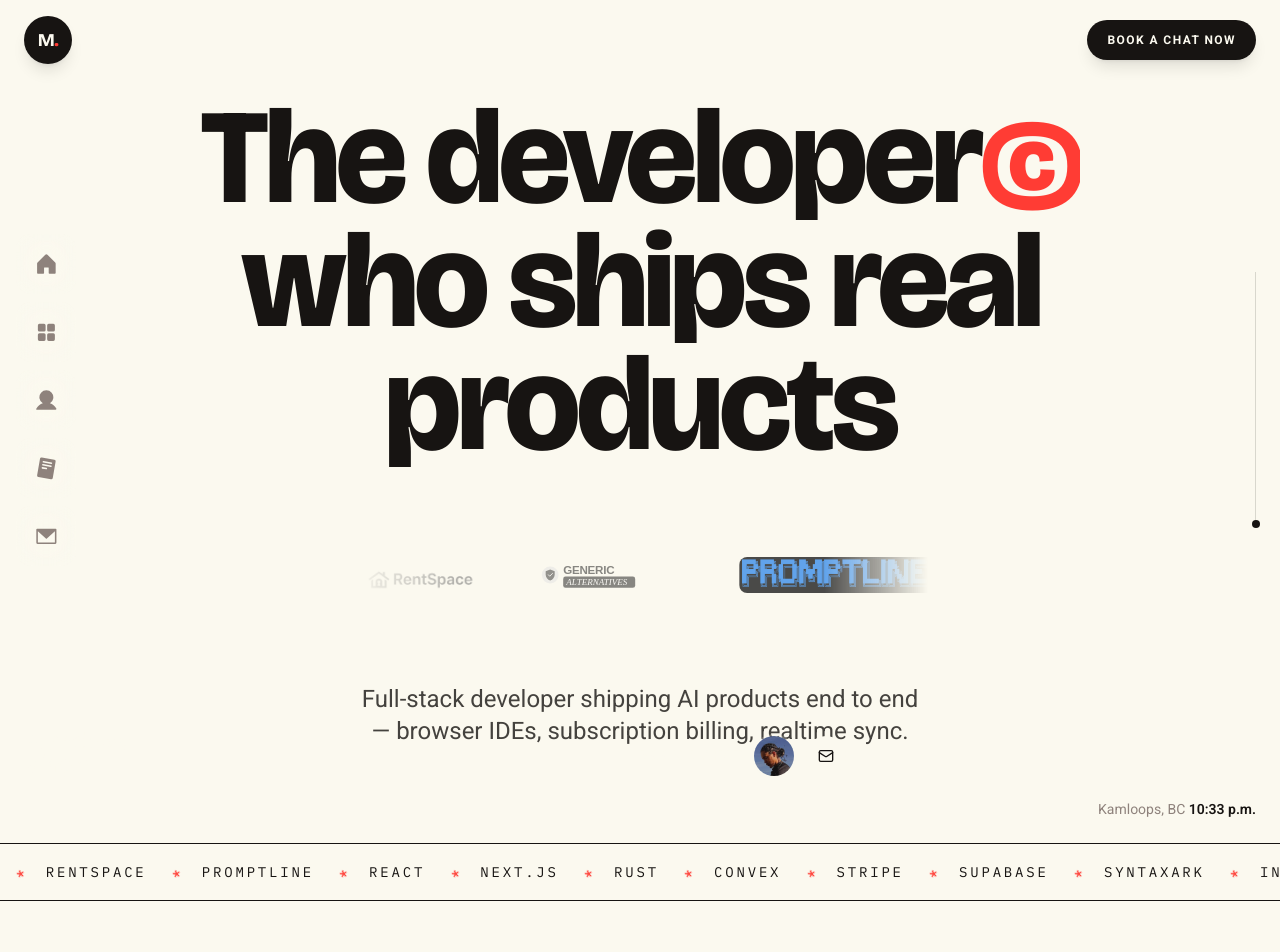
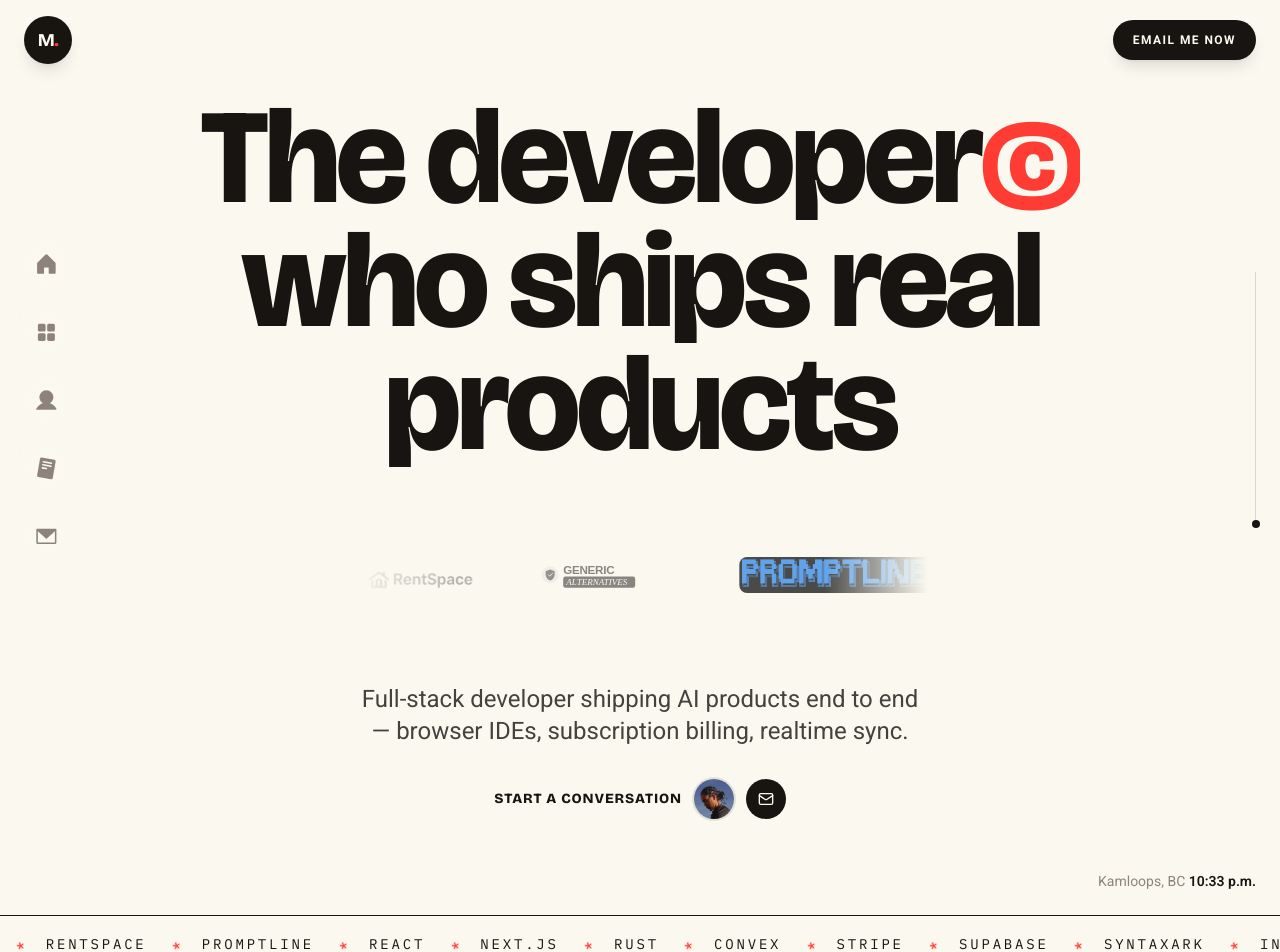
Before and after one commit to deepmroot/mandeep-portfolio, a React (Vite) app: page / in a window 1280 px wide. Shown: the top 952 px of the page. Built offline with nearby package versions, Linux system fonts and the light colour scheme; grey boxes are pictures that could not be loaded.

Commit message:
Revert "Persistent bottom-center booking CTA, header pill reworded"
This reverts commit fe91b6c97974ccd8e7ccbfe0cf2d1f68240f77aa.

```diff
--- a/src/appart-theme/Portfolio.jsx
+++ b/src/appart-theme/Portfolio.jsx
@@ -200,7 +200,6 @@ export default function Portfolio() {
         <Header />
         <SideNav />
         <CornerName />
-        <CornerCTA />
         <ScrollProgress />
         <Hero />
         <Ticker />
@@ -239,7 +238,7 @@ function Header() {
           href={LINKS.email}
           className="pointer-events-auto inline-flex items-center gap-2 rounded-full bg-[#171412] text-[#fbf9ef] text-xs font-bold uppercase tracking-[0.12em] px-5 py-3 hover:bg-[#ff3c34] transition-colors shadow-lg"
         >
-          Book a chat now
+          Email me now
         </motion.a>
       </div>
     </motion.header>
@@ -339,14 +338,15 @@ function SideNav() {
   );
 }
 
-// Shared: true while a dark section occupies the bottom band of the viewport.
-function useBottomOnDark() {
+// Persistent name wordmark, bottom-left like the rail — flips cream over dark sections.
+function CornerName() {
   const [onDark, setOnDark] = useState(false);
 
   useEffect(() => {
     const darkSections = document.querySelectorAll("[data-dark-section]");
     if (!darkSections.length || !("IntersectionObserver" in window)) return undefined;
 
+    // Wordmark sits in the bottom corner: watch the bottom 15% of the viewport.
     const visible = new Set();
     const observer = new IntersectionObserver(
       (entries) => {
@@ -362,13 +362,6 @@ function useBottomOnDark() {
     return () => observer.disconnect();
   }, []);
 
-  return onDark;
-}
-
-// Persistent name wordmark, bottom-left like the rail — flips cream over dark sections.
-function CornerName() {
-  const onDark = useBottomOnDark();
-
   return (
     <motion.div
       initial={{ opacity: 0 }}
@@ -382,47 +375,6 @@ function CornerName() {
       Mandeep
       <br />
       Singh
-    </motion.div>
-  );
-}
-
-// Persistent booking CTA, bottom-center — the reference's "book an intro call" row.
-function CornerCTA() {
-  const onDark = useBottomOnDark();
-
-  return (
-    <motion.div
-      initial={{ opacity: 0, y: 16 }}
-      animate={{ opacity: 1, y: 0 }}
-      transition={{ duration: 0.7, ease: EASE_OUT, delay: 1 }}
-      className="hidden md:flex fixed bottom-6 left-1/2 -translate-x-1/2 z-40 items-center gap-3"
-    >
-      <a
-        href={LINKS.email}
-        className={`${DISPLAY} text-sm font-extrabold uppercase tracking-[0.06em] transition-colors duration-500 ${
-          onDark ? "text-[#fbf9ef] hover:text-[#ffc765]" : "text-[#171412] hover:text-[#ff3c34]"
-        }`}
-      >
-        Book a chat
-      </a>
-      <a
-        href={LINKS.email}
-        aria-label="Email Mandeep"
-        className={`block w-10 h-10 rounded-full overflow-hidden ring-2 transition-all duration-500 hover:scale-110 ${
-          onDark ? "ring-[#fbf9ef]/25" : "ring-[#171412]/10"
-        }`}
-      >
-        <img src="/avatar.jpg" alt="Mandeep Singh" className="w-full h-full object-cover" />
-      </a>
-      <a
-        href={LINKS.email}
-        aria-label="Email Mandeep"
-        className={`flex items-center justify-center w-10 h-10 rounded-full transition-all duration-500 hover:scale-110 ${
-          onDark ? "bg-[#fbf9ef] text-[#171412]" : "bg-[#171412] text-[#fbf9ef]"
-        }`}
-      >
-        <Mail className="w-4 h-4" strokeWidth={2} />
-      </a>
     </motion.div>
   );
 }
@@ -539,6 +491,33 @@ function Hero() {
           Full-stack developer shipping AI products end to end — browser IDEs, subscription billing, realtime sync.
         </motion.p>
 
+        <motion.div
+          initial={{ opacity: 0, y: 16 }}
+          animate={{ opacity: 1, y: 0 }}
+          transition={{ duration: 0.7, ease: EASE_OUT, delay: 1 }}
+          className="mt-8 flex items-center justify-center gap-3"
+        >
+          <a
+            href={LINKS.email}
+            className={`${DISPLAY} text-sm font-extrabold uppercase tracking-[0.06em] hover:text-[#ff3c34] transition-colors`}
+          >
+            Start a conversation
+          </a>
+          <a
+            href={LINKS.email}
+            aria-label="Email Mandeep"
+            className="block w-10 h-10 rounded-full overflow-hidden ring-2 ring-[#171412]/10 hover:scale-110 transition-transform"
+          >
+            <img src="/avatar.jpg" alt="Mandeep Singh" className="w-full h-full object-cover" />
+          </a>
+          <a
+            href={LINKS.email}
+            aria-label="Email Mandeep"
+            className="flex items-center justify-center w-10 h-10 rounded-full bg-[#171412] text-[#fbf9ef] hover:scale-110 transition-transform"
+          >
+            <Mail className="w-4 h-4" strokeWidth={2} />
+          </a>
+        </motion.div>
       </div>
 
       <motion.div
```
